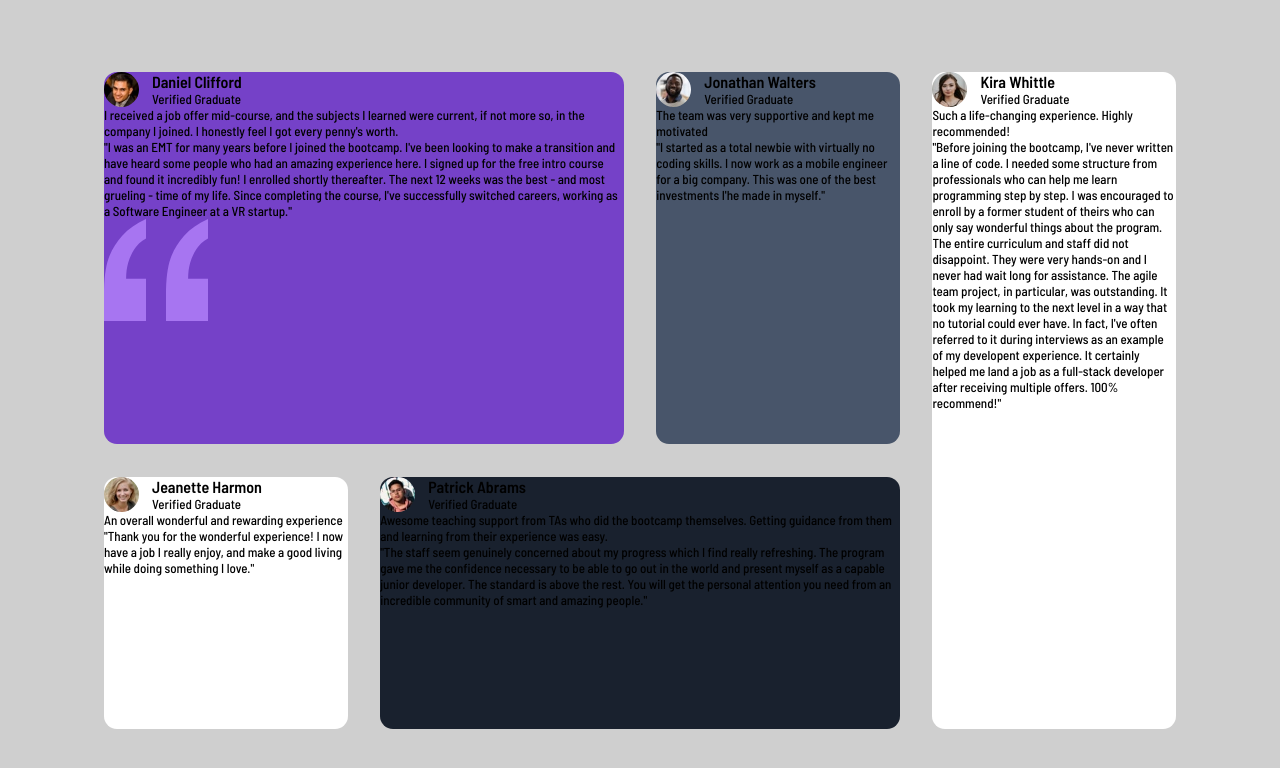
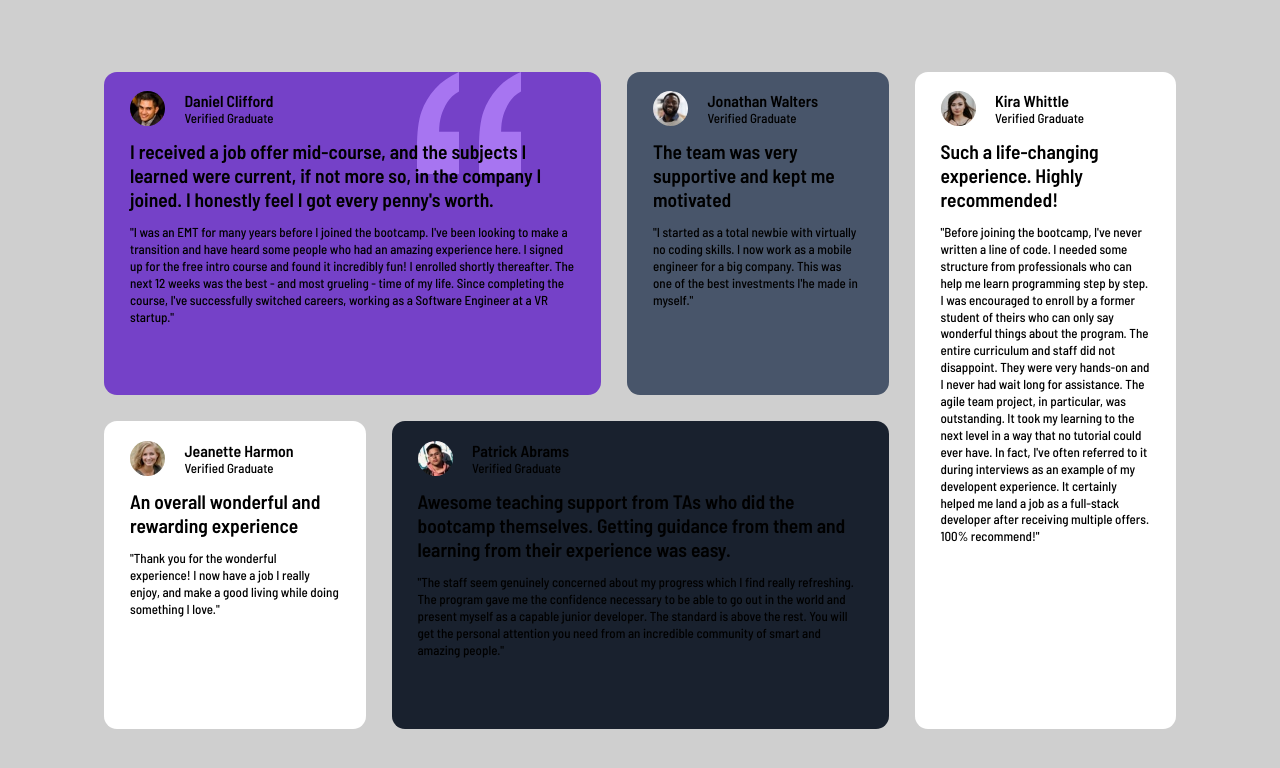
Before and after one commit to MrRioja/testimonials-grid-section-main, a plain HTML site: page index.html in a window 1280 px wide. Drawn offline with Linux system fonts and the light colour scheme.

Commit message:
:alien: Correcting alignment and spacing

```diff
--- a/index.html
+++ b/index.html
@@ -30,8 +30,13 @@
               <h2>Verified Graduate</h2>
             </div>
           </div>
+          <img
+            class="quotation"
+            src="./images/bg-pattern-quotation.svg"
+            alt="Quotation"
+          />
 
-          <p>
+          <p class="phase">
             I received a job offer mid-course, and the subjects I learned were
             current, if not more so, in the company I joined. I honestly feel I
             got every penny's worth.
@@ -46,8 +51,6 @@
             completing the course, I've successfully switched careers, working
             as a Software Engineer at a VR startup."
           </p>
-
-          <img src="./images/bg-pattern-quotation.svg" alt="Quotation" />
         </div>
 
         <div class="testimonial">
@@ -59,7 +62,9 @@
             </div>
           </div>
 
-          <p>The team was very supportive and kept me motivated</p>
+          <p class="phase">
+            The team was very supportive and kept me motivated
+          </p>
           <p>
             "I started as a total newbie with virtually no coding skills. I now
             work as a mobile engineer for a big company. This was one of the
@@ -76,7 +81,9 @@
             </div>
           </div>
 
-          <p>Such a life-changing experience. Highly recommended!</p>
+          <p class="phase">
+            Such a life-changing experience. Highly recommended!
+          </p>
           <p>
             "Before joining the bootcamp, I've never written a line of code. I
             needed some structure from professionals who can help me learn
@@ -102,7 +109,7 @@
             </div>
           </div>
 
-          <p>An overall wonderful and rewarding experience</p>
+          <p class="phase">An overall wonderful and rewarding experience</p>
           <p>
             "Thank you for the wonderful experience! I now have a job I really
             enjoy, and make a good living while doing something I love."
@@ -118,7 +125,7 @@
             </div>
           </div>
 
-          <p>
+          <p class="phase">
             Awesome teaching support from TAs who did the bootcamp themselves.
             Getting guidance from them and learning from their experience was
             easy.
--- a/styles.css
+++ b/styles.css
@@ -36,7 +36,7 @@ html, body {
 /* Testimonials container */
 
 .testimonials-container {
-  gap: 2.5rem;
+  gap: 2rem;
   width: 100%;
   height: 100%;
   display: grid;
@@ -46,8 +46,15 @@ html, body {
 
 /* Testimonial card's */
 
+.testimonial {
+  padding: 1.5rem 2rem;
+  overflow: hidden;
+  border-radius: 1rem;
+}
+
 .person {
   display: flex;
+  margin-bottom: 1rem;
 }
 
 .person img {
@@ -56,11 +63,11 @@ html, body {
 }
 
 .person div {
-  margin-left: 1rem;
+  margin-left: 1.5rem;
 }
 
 .person div h1 {
-  font-size: 16px;
+  font-size: 1.22rem;
   font-weight: bold;
 }
 
@@ -68,16 +75,30 @@ html, body {
   font-weight: lighter;
 }
 
-.testimonial {
-  border-radius: 1rem;
-  overflow: hidden;
+.phase {
+  font-size: 1.5rem;
+  font-weight: bold;
+  position: relative;
+  margin-bottom: 1rem;
+}
+
+.testimonial p+p {
+  font-size: 1rem;
+  line-height: 1.3rem;
+}
+
+.quotation {
+  top: 0;
+  right: 80px;
+  position: absolute;
 }
 
 /* Testimonial card's positions */
 
 .testimonial:nth-child(1) {
+  grid-row: 1 / 2;
+  position: relative;
   grid-column: 1 / 3;
-  grid-row: 1 / 2;
   background: var(--moderate-violet);
 }
 
```
